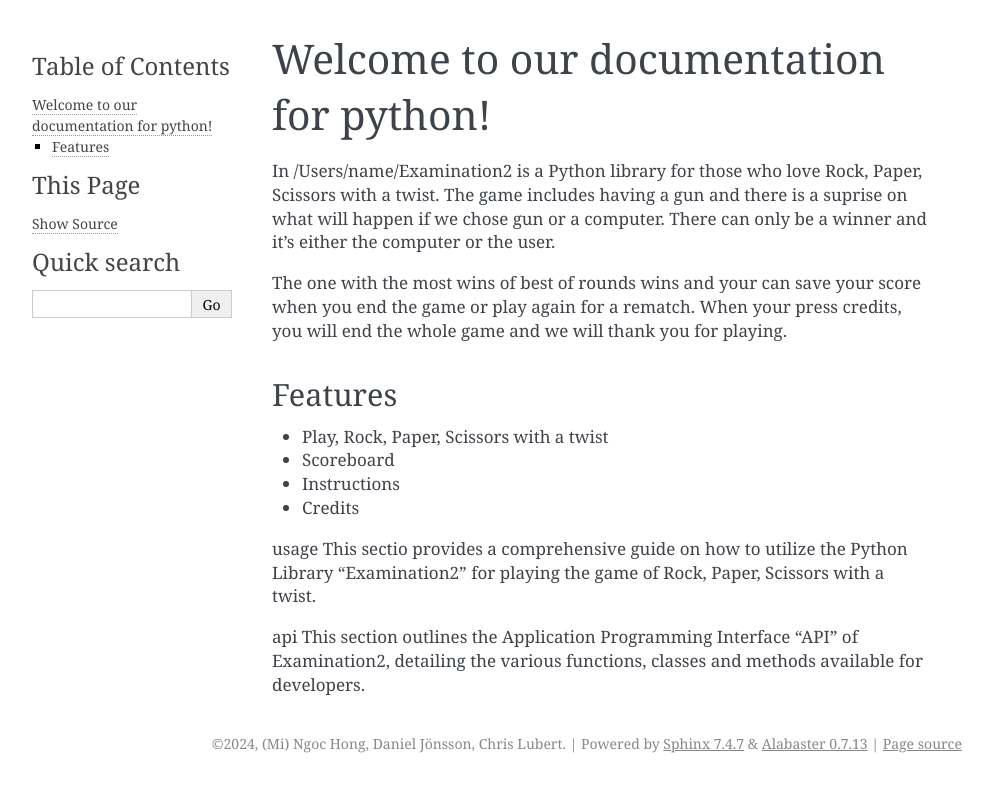
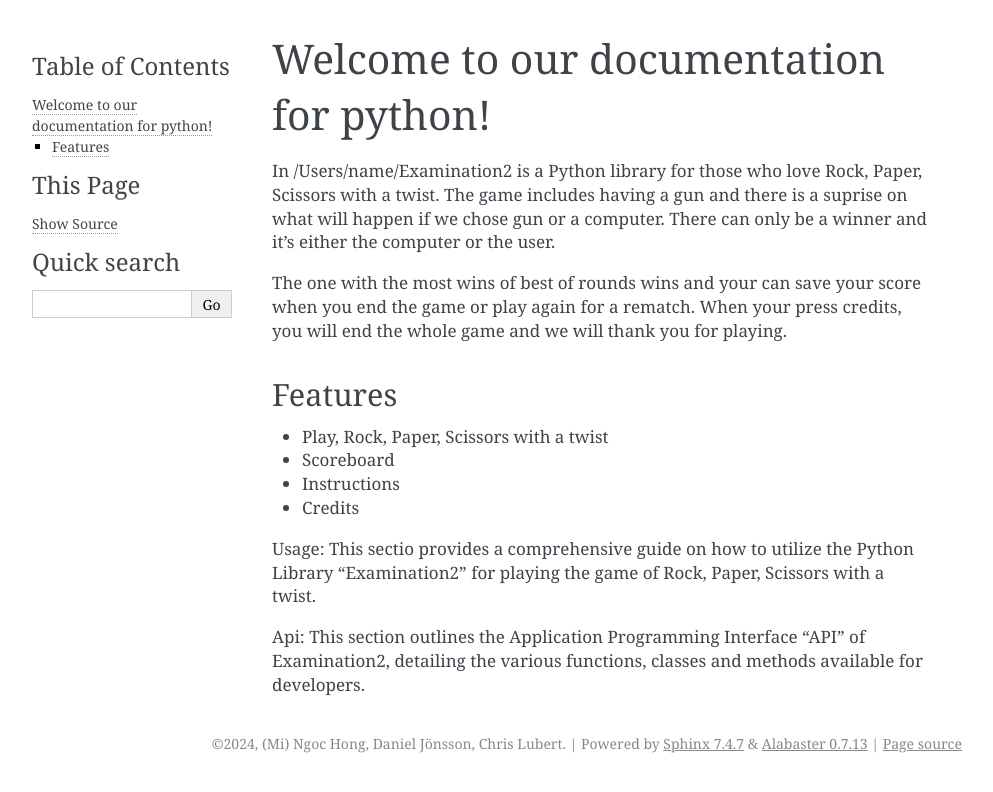
Before and after one commit to DanielJ0131/RPSG-Game, a Sphinx documentation site: the page built from docs/source/index.rst, in a window 1280 px wide. Shown: the top 792 px of the page, without its empty margins (148-1141 px from the left). Built offline with Sphinx 7.4.7, drawn with Linux system fonts in a browser that asks for light colours; part of the change alters nothing that is shown.

```diff
--- a/docs/source/index.rst
+++ b/docs/source/index.rst
@@ -20,8 +20,8 @@ Features
 
 .. toctree::
 
-usage
-This sectio provides a comprehensive guide on how to utilize the Python Library "Examination2" for playing the game of Rock, Paper, Scissors with a twist.
 
-api
-This section outlines the Application Programming Interface "API" of Examination2, detailing the various functions, classes and methods available for developers.
+Usage: This sectio provides a comprehensive guide on how to utilize the Python Library "Examination2" for playing the game of Rock, Paper, Scissors with a twist.
+
+
+Api: This section outlines the Application Programming Interface "API" of Examination2, detailing the various functions, classes and methods available for developers.
```
